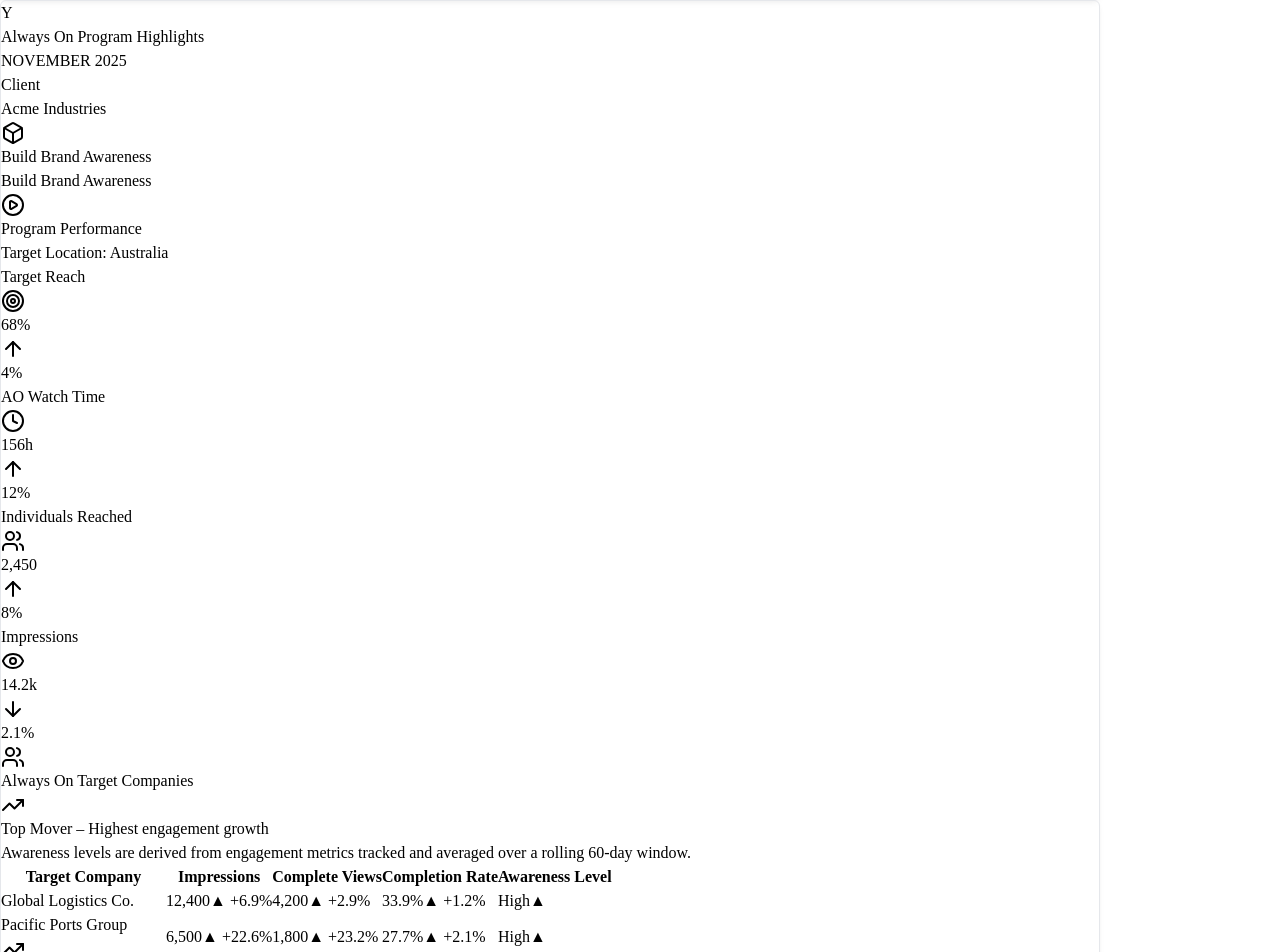
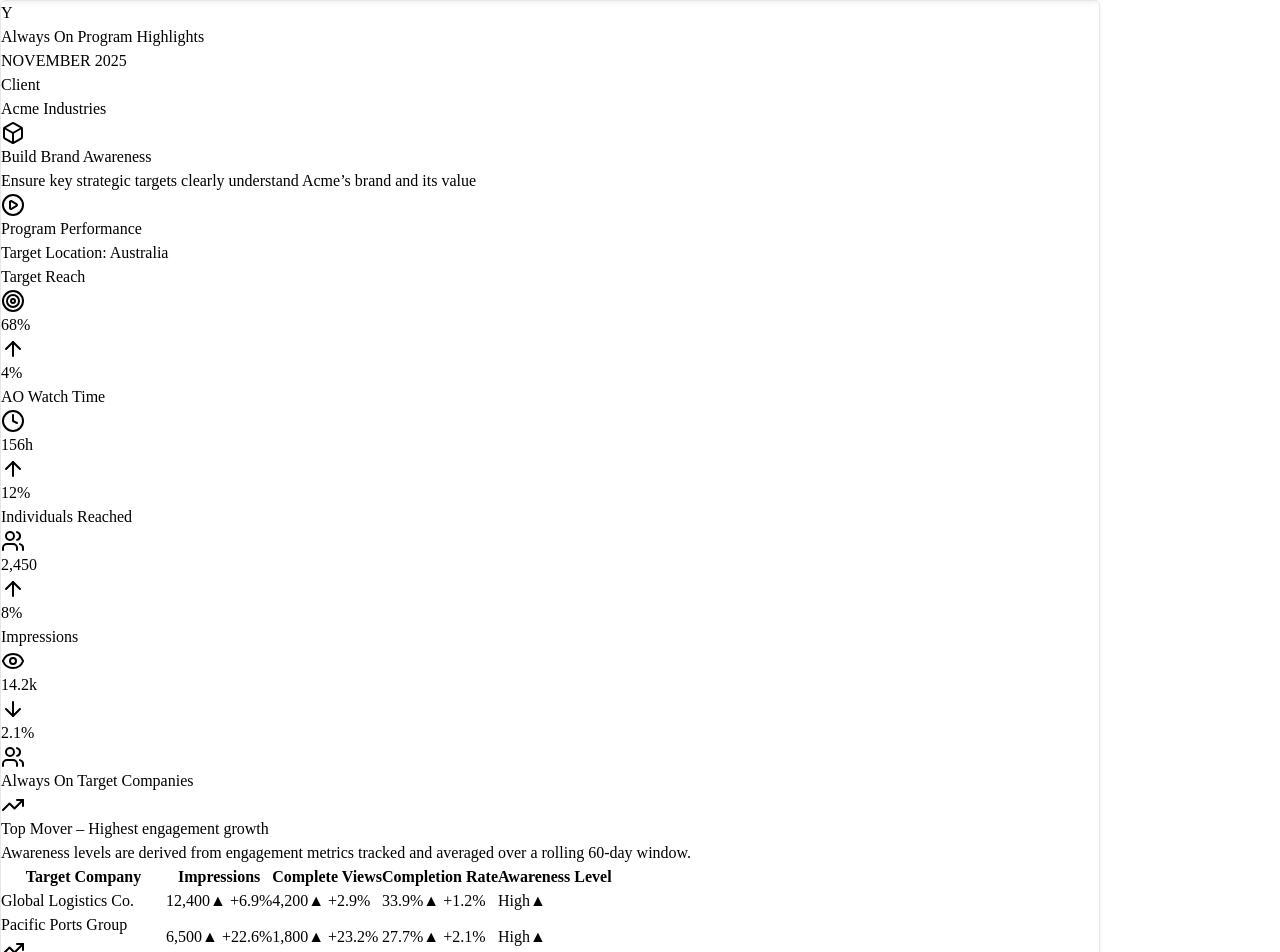
Before and after one commit to yappy-group/Monthly-Report, a React (Vite) app in the folder client/: page / in a window 1280 px wide. Shown: the part 3168-4120 px from the top of the page. Built offline with nearby package versions, Linux system fonts and the light colour scheme.

Commit message:
Visual edit
Replit-Commit-Author: Agent
Replit-Commit-Session-Id: 95e2b8c4-b82e-49ed-9217-2fc31099f834
Replit-Commit-Checkpoint-Type: full_checkpoint
Replit-Commit-Event-Id: 9222c473-219b-4324-8dd1-7235183690fe

```diff
--- a/client/src/pages/report.tsx
+++ b/client/src/pages/report.tsx
@@ -484,7 +484,7 @@ const Page4_AlwaysOnHighlights = () => (
       <div className="px-3 py-1 rounded bg-yappy-grey-med/25 border border-yappy-grey-med/40">
         <span className="text-xs font-bold text-yappy-grey-dark uppercase tracking-wide">Build Brand Awareness</span>
       </div>
-      <span className="text-base font-semibold text-yappy-grey-dark">Build Brand Awareness</span>
+      <span className="text-base text-yappy-grey-dark font-normal">Ensure key strategic targets clearly understand Acme’s brand and its value</span>
     </div>
 
     <div className="mb-8">
```
